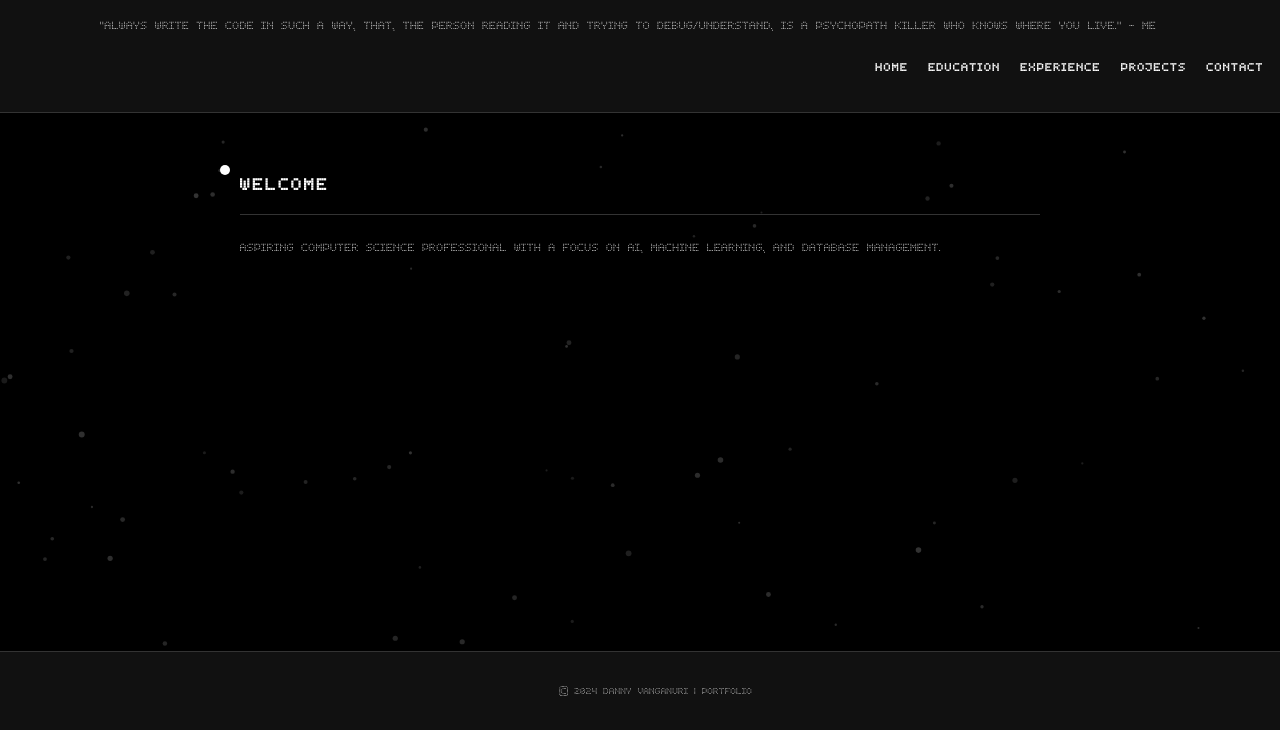
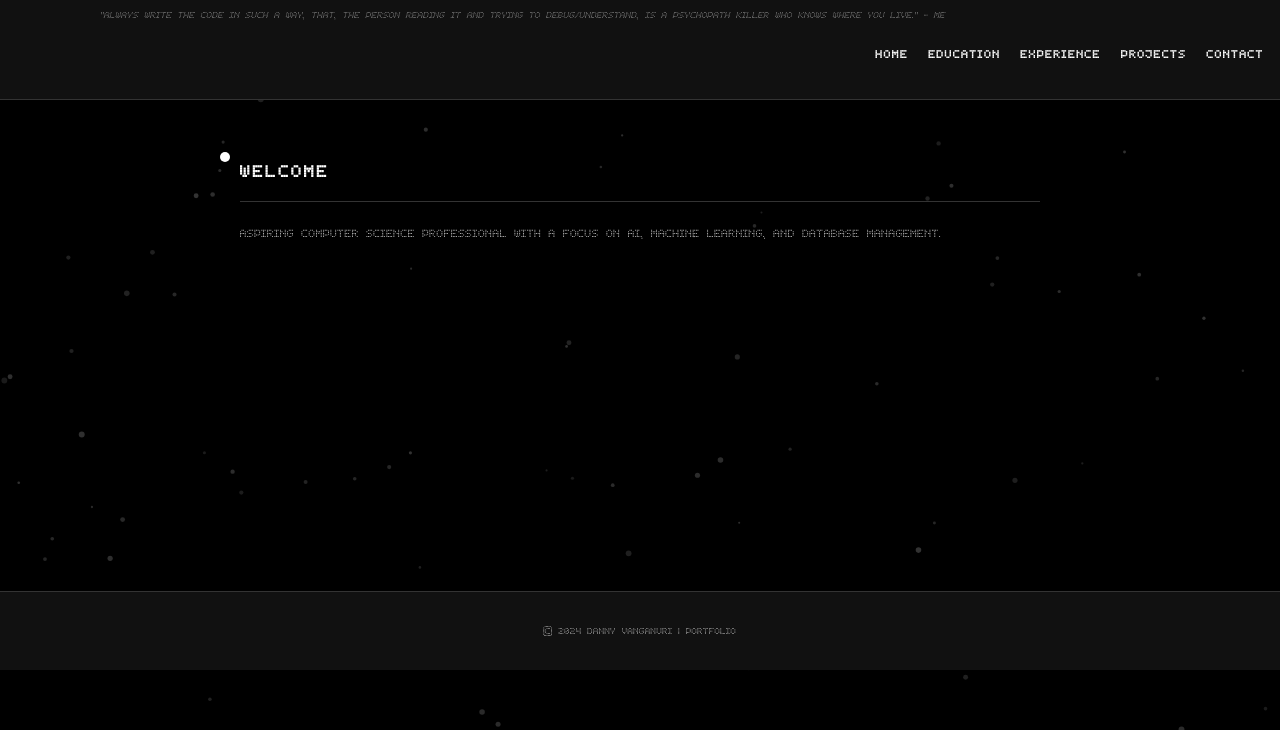
Before and after one commit to wrld6k/website, a plain HTML site: page index.html in a window 1280 px wide. Shown: the part 70-800 px from the top of the page. Drawn offline with Linux system fonts and the light colour scheme.

Commit message:
update styling

```diff
--- a/styles.css
+++ b/styles.css
@@ -14,6 +14,11 @@ body {
     padding: 0;
     background-color: #000;
     color: #fff;
+    display: flex;
+    flex-direction: column;
+    min-height: 100vh;
+    padding-bottom: 60px; /* Adjust this value based on your footer height */
+    box-sizing: border-box;
 }
 
 header {
@@ -56,6 +61,7 @@ nav ul li a:hover {
 }
 
 main {
+    flex: 1;
     padding: 2rem;
     max-width: 800px;
     margin: 0 auto;
@@ -92,9 +98,8 @@ footer {
     color: #fff;
     text-align: center;
     padding: 1rem;
-    position: fixed;
-    bottom: 0;
-    width: 100%;
+    position: static; /* Change from fixed to static */
+    margin-top: auto; /* Push footer to the bottom */
     border-top: 1px solid #333;
     font-size: 0.8rem;
 }
@@ -198,6 +203,10 @@ a:hover::after {
     #ascii-donut {
         display: none;
     }
+
+    body {
+        padding-bottom: 80px; /* Increase padding for mobile if needed */
+    }
 }
 
 @media (min-width: 769px) {
@@ -209,3 +218,24 @@ a:hover::after {
         display: block !important;
     }
 }
+
+/* Add this new rule */
+.content-wrapper {
+    flex: 1;
+    overflow-y: auto;
+    padding-bottom: 20px; /* Add some space between content and footer */
+}
+
+.quote {
+    font-size: 0.8rem;
+    font-style: italic;
+    margin-top: 0.5rem;
+    color: #ccc;
+}
+
+@media (max-width: 768px) {
+    .quote {
+        font-size: 0.7rem;
+        margin-bottom: 1rem;
+    }
+}
```
